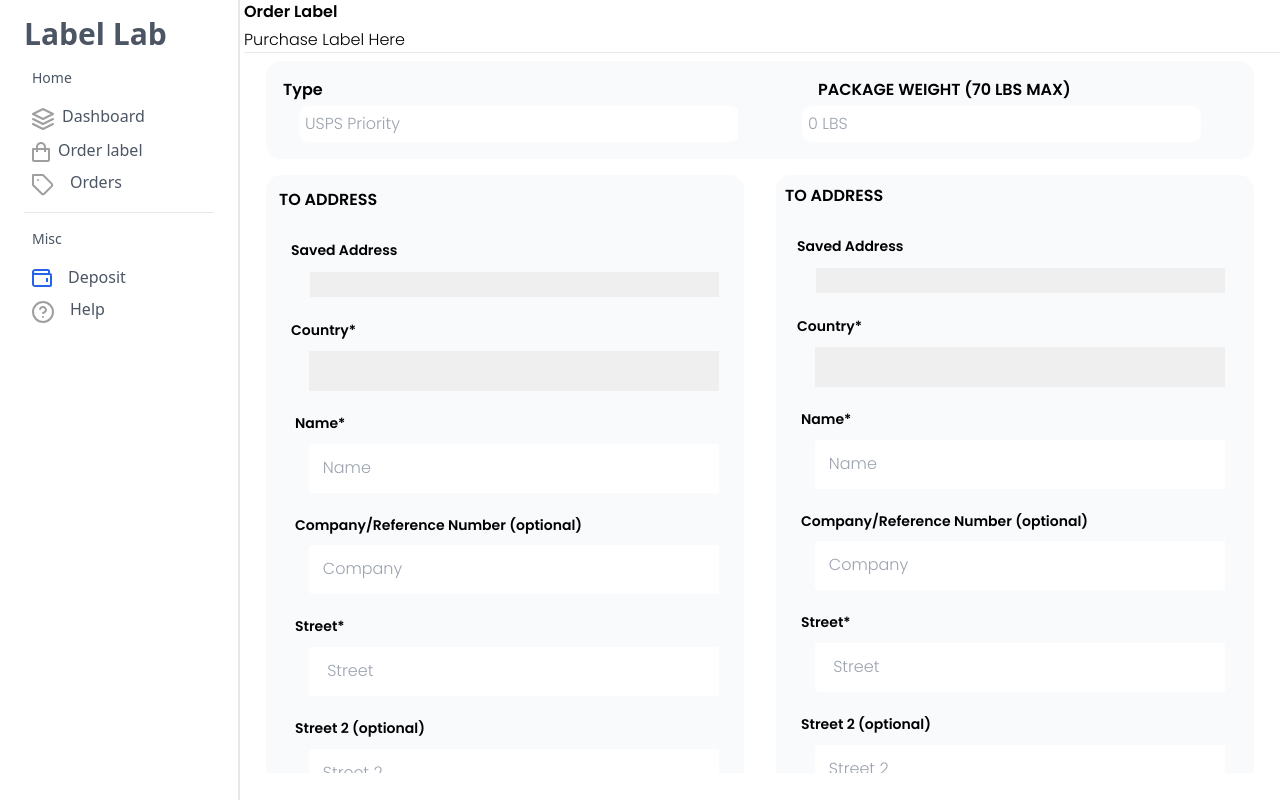
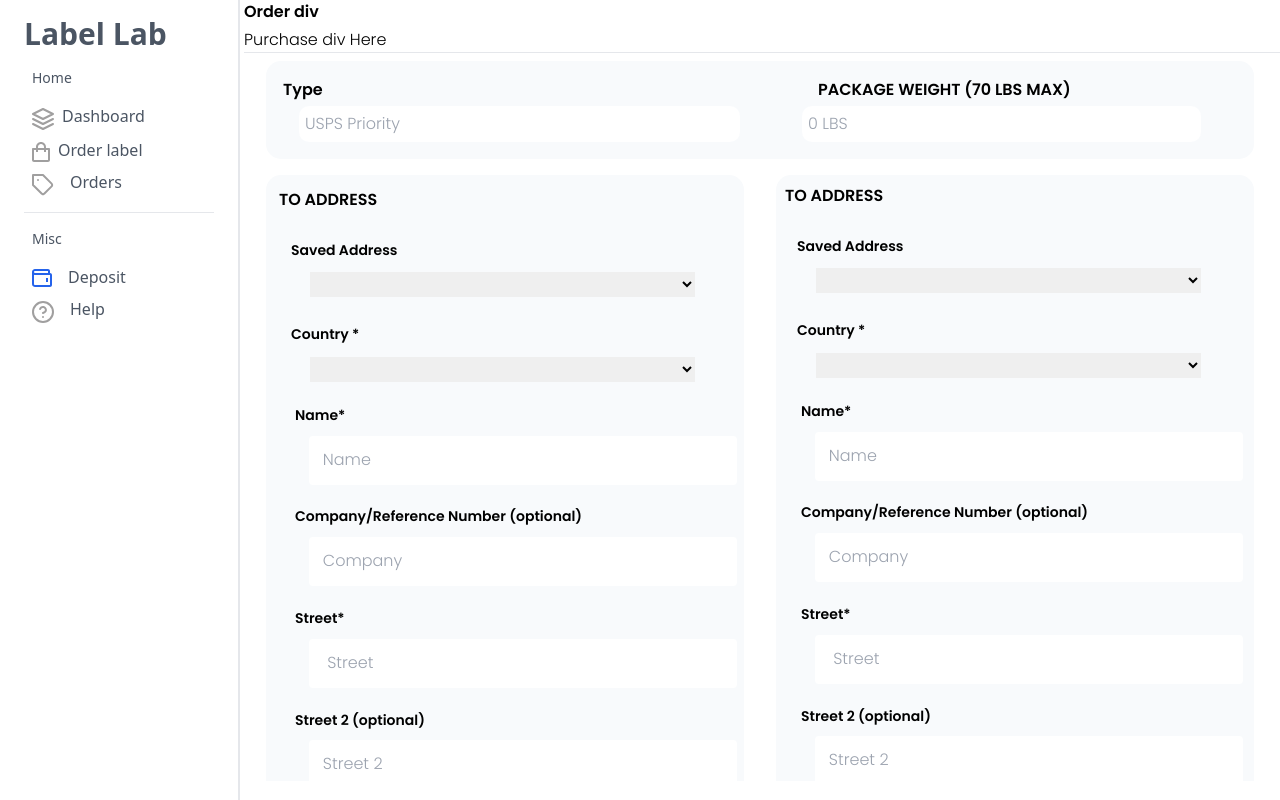
Before and after one commit to prathmesh988/prj23, a React (Vite) app: page /main/order-label in a window 1280 px wide. Built offline with nearby package versions, Linux system fonts and the light colour scheme.

Commit message:
helloworld

```diff
--- a/src/Pages/Deposit.jsx
+++ b/src/Pages/Deposit.jsx
@@ -3,15 +3,8 @@ import Sidebar from "../components/Sidebar";
 
 const DepositLayout = () => {
   return (
-    <section className="flex flex-col w-3/4 gap-10">
-      <section className="w-[85vw]">
-        <div className="py-4 border-b-2 px-6">
-          <div>
-            <h1 className="text-2xl font-bold">Deposit</h1>
-            <p className="text-xs">Check your progress</p>
-          </div>
-        </div>
-      </section>
+    <section className="flex flex-col w-[100%] gap-10 overflow-x-hidden  mb-1">
+
       <section className="self-center flex flex-col gap-5">
         <section className=" flex flex-col w-[700px] gap-4 bg-gray-100 px-6 py-5">
           <div className="flex flex-col gap-2">
@@ -86,7 +79,7 @@ const DepositLayout = () => {
               </div>
               <p className="font-bold">$421.00</p>
             </div>
-            <div className="flex justify-between">
+            <div className="flex justify-between ">
               <div className="flex gap-2 w-full">
                 <div className="w-8 h-8 bg-green-100 rounded-sm"></div>
                 <div>
@@ -108,10 +101,16 @@ const DepositLayout = () => {
 const Deposit = () => {
   return (
     <>
-      <div className="flex w-[100vw] overflow-x-hidden">
-        {/* <Sidebar /> */}
-        <DepositLayout />
+      <div className="landingpage grow overflow-x-hidden">
+      <div className="pl-1  ">
+            <h1 className="font-[700] pb-1">Order div</h1>
+            <h3 className="font-[300]  ">Purchase div Here</h3>
+            <hr  className=" py-1"/>
       </div>
+          <div className="formsss h-[90vh] overflow-auto  ">
+           <DepositLayout />
+        </div>
+    </div>
     </>
   );
 };
--- a/src/Pages/OrderLabel.jsx
+++ b/src/Pages/OrderLabel.jsx
@@ -7,16 +7,16 @@ import Sidebar from "../components/Sidebar";
         <div className="py-4 border-b-2 px-6"></div> */
 }
 
-const OrderLabel = () => {
+const Orderdiv = () => {
   return (
 
     <div className="landingpage grow overflow-x-hidden">
       <div className="pl-1 ">
-        <h1 className="font-[700] pb-1">Order Label</h1>
-        <h3 className="font-[300]  ">Purchase Label Here</h3>
-        <hr  className=""/>
+      <h1 className="font-[700] pb-1">Order div</h1>
+        <h3 className="font-[300]  ">Purchase div Here</h3>
+        <hr  className="py-1"/>
       </div>
-      <form className="formsss h-[90vh] overflow-auto pt-2">
+      <form className="formsss h-[90vh] overflow-auto">
       <div className=" flex justify-center w-[100%]">
                   <div className="flex nice2  w-[95%] justify-between">
 
@@ -57,104 +57,84 @@ const OrderLabel = () => {
 
                       <h1 className="font-[600] text-[16px]">TO  ADDRESS</h1>
                       <div className="flex flex-col gap-3 p-3 5 gtx890">
-                        <label>
+                        <div>
                           <h3 className="text-[14px] pt-1 font-[600] ">Saved Address</h3>
                           <span className="pl-2 pb-1">
-                            <select name="" className="w-[100%] m-[0.7000000000000002em] " id="">
+                            <select name="" className="w-[90%] m-[0.7000000000000002em] " id="">
                               <option value=''></option>
                               <option value=''></option>
                               <option value=''></option>
                             </select>
                           </span>
-                        </label>
-                        <label className=" text-[14px] ">
-                          <h3 className="font-[600]">Country*</h3>
+                        </div>
+                        <div>
+                          <h3 className="text-[14px] pt-1 font-[600] ">Country *</h3>
                           <span className="pl-2 pb-1">
-                            <select name="" className=' w-[100%] h-[40px] m-[0.7000000000000002em]' id="">
+                            <select name="" className="w-[90%] m-[0.7000000000000002em] " id="">
                               <option value=''></option>
                               <option value=''></option>
                               <option value=''></option>
                             </select>
                           </span>
-
-                        </label>
-                        <label className="text-[14px]">
+                        </div>
+                        <div className="text-[14px]">
                           <h3 className="pl-1 font-[600]">Name*</h3>
                           <span className="pl-2 pb-1">
                                 <input type="text" placeholder="Name" name="" id="" />
 
                           </span>
-                        </label>
-                        <label className='text-[14px]'>
+                        </div>
+                        <div className='text-[14px]'>
                           <h3 className="pl-1 font-[600]">Company/Reference Number (optional)</h3>
                         {/* <input type="text" placeholder="Name" name="" id="" /> */}
                         <span className="pl-2 pb-1 pt-2">
-                          <input
-                            type="text"
-                            placeholder="Company"
-                            name=""
-                            id=""
-                          />
+                                <input type="text" placeholder="Company" name="" id="" />
+
                           </span>
-                      </label>
-                      <label className="text-[14px]">
+                        </div>
+                        <div className='text-[14px]'>
                           <h3 className="pl-1 font-[600]">Street*</h3>
                         {/* <input type="text" placeholder="Name" name="" id="" /> */}
                         <span className="pl-2 pb-1 pt-2">
-                          <input
-                            type="text"
-                            placeholder=" Street "
-                            name=""
-                            id=""
-                          />
+                                <input type="text" placeholder=" Street " name="" id="" />
+
                           </span>
-                      </label>
-                      <label className="text-[14px]">
+                        </div>
+                        <div className='text-[14px]'>
                           <h3 className="pl-1 font-[600]">Street 2 (optional)</h3>
                         {/* <input type="text" placeholder="Name" name="" id="" /> */}
                         <span className="pl-2 pb-1 pt-2">
-                          <input
-                            type="text"
-                            placeholder="Street 2"
-                            name=""
-                            id=""
-                          />
+                                <input type="text" placeholder="Street 2" name="" id="" />
+
                           </span>
-                      </label>
+                        </div>
 
-                      <label className="text-[14px]">
+                        <div className='text-[14px]'>
                           <h3 className="pl-1 font-[600]">City*</h3>
                         {/* <input type="text" placeholder="Name" name="" id="" /> */}
                         <span className="pl-2 pb-1 pt-2">
                                 <input type="text" placeholder="City" name="" id="" />
+
                           </span>
-                      </label>
+                        </div>
 
-                      <label className="text-[14px]">
+                        <div className='text-[14px]'>
                           <h3 className="pl-1 font-[600]">State *</h3>
                         {/* <input type="text" placeholder="Name" name="" id="" /> */}
                         <span className="pl-2 pb-1 pt-2">
-                          <input
-                            type="text"
-                            placeholder="State"
-                            name=""
-                            id=""
-                          />
+                                <input type="text" placeholder="State" name="" id="" />
+
                           </span>
-                      </label>
+                        </div>
 
-                      <label className="text-[14px]">
+                        <div className='text-[14px]'>
                           <h3 className="pl-1 font-[600]">Zip Code *</h3>
                         {/* <input type="text" placeholder="Name" name="" id="" /> */}
                         <span className="pl-2 pb-1 pt-2">
-                          <input
-                            type="text"
-                            placeholder="Zip Code  "
-                            name=""
-                            id=""
-                          />
+                                <input type="text" placeholder="Zip Code  " name="" id="" />
+
                           </span>
-                      </label>
+                      </div>
                       </div>
                     </div>
                     </div>
@@ -170,110 +150,94 @@ const OrderLabel = () => {
                     </div>
                     <div className="huh flex flex-col gap-3 nice  p-2 pr-[1rem] mt-4 h-[100%] pb-[1.1em]" >
 
-                      <h1 className="font-[600] text-[16px] ">TO  ADDRESS</h1>
-                      <div className="flex flex-col gap-3 p-3  gtx890" >
-                        <label>
+
+
+                      <h1 className="font-[600] text-[16px]">TO  ADDRESS</h1>
+                      <div className="flex flex-col gap-3 p-3 5 gtx890">
+                        <div>
                           <h3 className="text-[14px] pt-1 font-[600] ">Saved Address</h3>
-                          <span className="pl-2 pb-1 ">
-                            <select name="" id="" className="m-[0.7000000000000002em] w-[100%]">
+                          <span className="pl-2 pb-1">
+                            <select name="" className="w-[90%] m-[0.7000000000000002em] " id="">
                               <option value=''></option>
                               <option value=''></option>
                               <option value=''></option>
                             </select>
                           </span>
-                        </label>
-                        <label className=" text-[14px] ">
-                          <h3 className="font-[600]">Country*</h3>
+                        </div>
+                        <div>
+                          <h3 className="text-[14px] pt-1 font-[600] ">Country *</h3>
                           <span className="pl-2 pb-1">
-                            <select name="" id="" className=" m-[0.7000000000000002em] w-[100%] h-[40px] ">
+                            <select name="" className="w-[90%] m-[0.7000000000000002em] " id="">
                               <option value=''></option>
                               <option value=''></option>
                               <option value=''></option>
                             </select>
                           </span>
-
-                        </label>
-                        <label className="text-[14px]">
+                        </div>
+                        <div className="text-[14px]">
                           <h3 className="pl-1 font-[600]">Name*</h3>
                           <span className="pl-2 pb-1">
                                 <input type="text" placeholder="Name" name="" id="" />
 
                           </span>
-                        </label>
-                        <label className='text-[14px]'>
+                        </div>
+                        <div className='text-[14px]'>
                           <h3 className="pl-1 font-[600]">Company/Reference Number (optional)</h3>
                         {/* <input type="text" placeholder="Name" name="" id="" /> */}
                         <span className="pl-2 pb-1 pt-2">
-                          <input
-                            type="text"
-                            placeholder="Company"
-                            name=""
-                            id=""
-                          />
+                                <input type="text" placeholder="Company" name="" id="" />
+
                           </span>
-                      </label>
-                      <label className="text-[14px]">
+                        </div>
+                        <div className='text-[14px]'>
                           <h3 className="pl-1 font-[600]">Street*</h3>
                         {/* <input type="text" placeholder="Name" name="" id="" /> */}
                         <span className="pl-2 pb-1 pt-2">
-                          <input
-                            type="text"
-                            placeholder=" Street "
-                            name=""
-                            id=""
-                          />
+                                <input type="text" placeholder=" Street " name="" id="" />
+
                           </span>
-                      </label>
-                      <label className="text-[14px]">
+                        </div>
+                        <div className='text-[14px]'>
                           <h3 className="pl-1 font-[600]">Street 2 (optional)</h3>
                         {/* <input type="text" placeholder="Name" name="" id="" /> */}
                         <span className="pl-2 pb-1 pt-2">
-                          <input
-                            type="text"
-                            placeholder="Street 2"
-                            name=""
-                            id=""
-                          />
+                                <input type="text" placeholder="Street 2" name="" id="" />
+
                           </span>
-                      </label>
+                        </div>
 
-                      <label className="text-[14px]">
+                        <div className='text-[14px]'>
                           <h3 className="pl-1 font-[600]">City*</h3>
                         {/* <input type="text" placeholder="Name" name="" id="" /> */}
                         <span className="pl-2 pb-1 pt-2">
                                 <input type="text" placeholder="City" name="" id="" />
+
                           </span>
-                      </label>
+                        </div>
 
-                      <label className="text-[14px]">
+                        <div className='text-[14px]'>
                           <h3 className="pl-1 font-[600]">State *</h3>
                         {/* <input type="text" placeholder="Name" name="" id="" /> */}
                         <span className="pl-2 pb-1 pt-2">
-                          <input
-                            type="text"
-                            placeholder="State"
-                            name=""
-                            id=""
-                          />
+                                <input type="text" placeholder="State" name="" id="" />
+
                           </span>
-                      </label>
+                        </div>
 
-                      <label className="text-[14px]">
+                        <div className='text-[14px]'>
                           <h3 className="pl-1 font-[600]">Zip Code *</h3>
                         {/* <input type="text" placeholder="Name" name="" id="" /> */}
                         <span className="pl-2 pb-1 pt-2">
-                          <input
-                            type="text"
-                            placeholder="Zip Code  "
-                            name=""
-                            id=""
-                          />
+                                <input type="text" placeholder="Zip Code  " name="" id="" />
+
                           </span>
-                      </label>
                       </div>
                       </div>
                     </div>
                     </div>
+
+                </div>
+
             </div>
           </div>
 
@@ -286,12 +250,12 @@ const OrderLabel = () => {
             </div>
 
 
-            <button className=" flex gap items-center buttioninorderlab w-[200px] h-[45px]  text-gray-50	 justify-center mt-1	 ">
+            <button className=" flex gap items-center buttioninorderlab w-[200px] h-[45px]  text-gray-50	 justify-center mt-3	 ">
                 <svg xmlns="http://www.w3.org/2000/svg" width="24" height="24" viewBox="0 0 24 24" fill="none">
                         <path d="M15.78 15.8397C15.78 15.8397 18.64 12.9997 19.61 11.9997C22.68 8.99973 21.15 2.81973 21.15 2.81973C21.15 2.81973 15 1.28973 12 4.35973C9.66 6.63973 8.14 8.21973 8.14 8.21973C8.14 8.21973 4.3 7.41973 2 9.71973L14.25 21.9997C16.55 19.6697 15.78 15.8397 15.78 15.8397ZM14.28 6.83973C14.4657 6.65378 14.6863 6.50626 14.9291 6.40561C15.1719 6.30496 15.4322 6.25316 15.695 6.25316C15.9578 6.25316 16.2181 6.30496 16.4609 6.40561C16.7037 6.50626 16.9243 6.65378 17.11 6.83973C17.3895 7.11952 17.5797 7.47589 17.6567 7.86379C17.7337 8.2517 17.694 8.65371 17.5425 9.01904C17.3911 9.38436 17.1348 9.69659 16.8059 9.91625C16.4771 10.1359 16.0905 10.2532 15.695 10.2532C15.2995 10.2532 14.9129 10.1359 14.5841 9.91625C14.2552 9.69659 13.9989 9.38436 13.8475 9.01904C13.696 8.65371 13.6563 8.2517 13.7333 7.86379C13.8103 7.47589 14.0005 7.11952 14.28 6.83973ZM3 20.9997C4.85107 20.9469 6.62315 20.2381 8 18.9997L5 15.9997C3 16.9997 3 20.9997 3 20.9997Z" fill="white"></path>
                 </svg>
                 <h1 className="text-[14px]">
-                Order Label
+                Order label
                 </h1>
 
             </button>
@@ -303,4 +267,4 @@ const OrderLabel = () => {
   );
 };
 
-export default OrderLabel;
+export default Orderdiv;
--- a/src/index.css
+++ b/src/index.css
@@ -9,10 +9,11 @@
   box-sizing: border-box;
   padding: 0px;
   margin: 0px;
-  overflow: hidden;
+
 }
 html,
 body {
+  overflow: hidden;
   /* width: 100vw; */
   min-height: 100%;
 }
```
Lines whose indentation alone changed are shown as unchanged.
